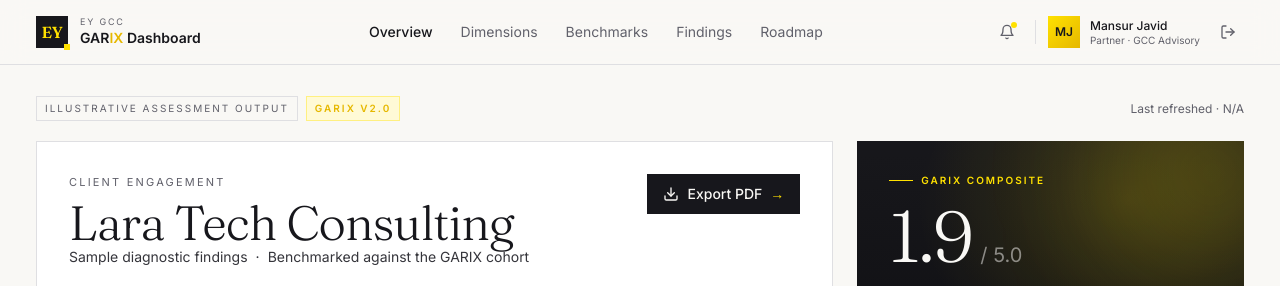
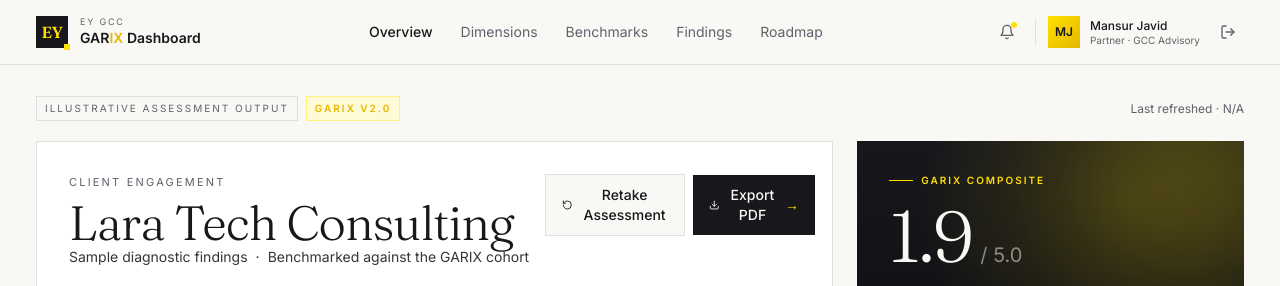
Before and after one commit to ImMansur/EY-GCC-AI-GARIX-Platform, a React (Vite) app in the folder frontend/: page /dashboard in a window 1280 px wide. Shown: the top 286 px of the page. Built offline with nearby package versions, Linux system fonts and the light colour scheme; no server answers; the HTML template or start-up script is replaced by a standard one.

Commit message:
Add retake assessment button with proper persona/role preservation

```diff
--- a/frontend/src/pages/Dashboard.tsx
+++ b/frontend/src/pages/Dashboard.tsx
@@ -218,6 +218,29 @@
   const userName = res?.user_name || "Mansur Javid";
   const userInitials = userName.split(" ").map((n: string) => n[0]).join("").substring(0, 2).toUpperCase();
   const userRole = res?.role || "Partner · GCC Advisory";
+  const retakeSearchParams = new URLSearchParams();
+  const retakePersona = res?.persona || searchParams.get("persona") || "";
+  const retakeRole = res?.role || searchParams.get("role") || "";
+  const retakeSector = res?.sector || searchParams.get("sector") || "";
+
+  if (retakePersona) {
+    retakeSearchParams.set("persona", retakePersona);
+  }
+  if (retakeRole) {
+    retakeSearchParams.set("role", retakeRole);
+  }
+  if (retakeSector) {
+    retakeSearchParams.set("sector", retakeSector);
+  }
+
+  const handleRetakeAssessment = () => {
+    if (!retakePersona || !retakeRole) {
+      navigate("/onboarding");
+      return;
+    }
+
+    navigate(`/assessment?${retakeSearchParams.toString()}`);
+  };
 
   return (
     <DashboardContext.Provider value={contextValue}>
@@ -312,6 +335,13 @@
                   </div>
                 </div>
                 <div className="hidden md:flex items-center gap-2">
+                  <button
+                    onClick={handleRetakeAssessment}
+                    className="inline-flex items-center gap-2 border border-border bg-paper px-4 py-2.5 text-sm font-medium text-ink transition-colors hover:border-ink/40 hover:bg-muted"
+                  >
+                    <RotateCcw className="h-4 w-4" />
+                    Retake Assessment
+                  </button>
                   <button className="inline-flex items-center gap-2 bg-ink text-paper px-4 py-2.5 text-sm font-medium hover:bg-ink-soft transition-colors group">
                     <Download className="h-4 w-4" />
                     Export PDF
@@ -334,6 +364,16 @@
                     <div className="text-xs sm:text-sm text-ink font-medium leading-snug">{m.value}</div>
                   </div>
                 ))}
+              </div>
+
+              <div className="mt-4 md:hidden">
+                <button
+                  onClick={handleRetakeAssessment}
+                  className="inline-flex w-full items-center justify-center gap-2 border border-border bg-paper px-4 py-3 text-sm font-medium text-ink transition-colors hover:border-ink/40 hover:bg-muted"
+                >
+                  <RotateCcw className="h-4 w-4" />
+                  Retake Assessment
+                </button>
               </div>
             </div>
 
```
